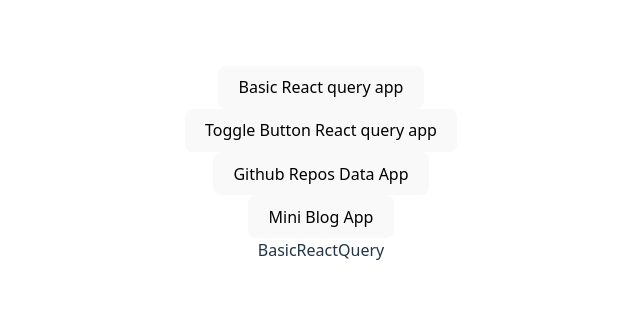
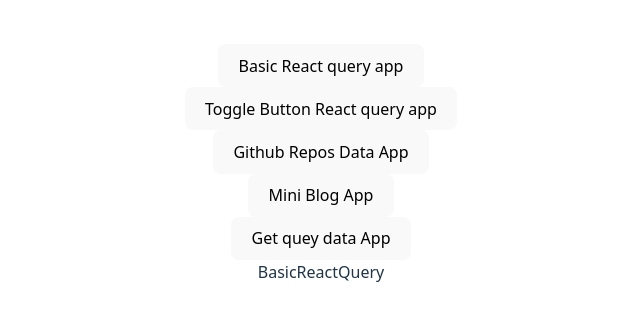
Before and after one commit to devrathsinghrana/codedamn-react-query, a React (Vite) app: page / in a window 1280 px wide. Shown: the part 236-556 px from the top of the page, without its empty margins (319-959 px from the left). Built offline with nearby package versions, Linux system fonts and the light colour scheme.

Commit message:
make visited blog post feature using react query

```diff
--- a/src/App.jsx
+++ b/src/App.jsx
@@ -4,6 +4,7 @@
 import ToggleButtonReactQuery from "./apps/ToggleButtonReactQuery";
 import GithubReposDataApp from "./apps/GithubReposDataApp";
 import MiniBlogApp from "./apps/MiniBlogApp";
+import GetQueryDataApp from "./apps/GetQueryDataApp";
 
 function App() {
   const [app, setApp] = useState("basic-react-query-app");
@@ -27,6 +28,11 @@
       <div>
         <button onClick={() => setApp("mini-blog-app")}>Mini Blog App</button>
       </div>
+      <div>
+        <button onClick={() => setApp("get-query-data")}>
+          Get quey data App
+        </button>
+      </div>
 
       {(() => {
         switch (app) {
@@ -38,6 +44,8 @@
             return <ToggleButtonReactQuery />;
           case "github-repos-data-app":
             return <GithubReposDataApp />;
+          case "get-query-data":
+            return <GetQueryDataApp />;
           default:
             return <BasicReactQuery />;
         }
--- /dev/null
+++ b/src/apps/GetQueryDataApp.jsx
@@ -0,0 +1,9 @@
+import React from "react";
+import queryClient from "../react-query-client";
+
+const GetQueryDataApp = () => {
+  console.log("queryClient>>>", queryClient.getQueryData(["post", 1]));
+  return <div>GetQueryDataApp</div>;
+};
+
+export default GetQueryDataApp;
--- a/src/apps/MiniBlogApp.jsx
+++ b/src/apps/MiniBlogApp.jsx
@@ -1,5 +1,6 @@
 import { useQuery } from "@tanstack/react-query";
 import React, { useState } from "react";
+import queryClient from "../react-query-client";
 
 const fetcher = (url) => fetch(url).then((res) => res.json());
 
@@ -38,6 +39,12 @@
       <ul>
         {posts.map((post) => (
           <li key={post.id}>
+            <b>
+              {(() => {
+                const cachedPost = queryClient.getQueryData(["post", post.id]);
+                return cachedPost ? "(visited) " : "";
+              })()}
+            </b>
             <a href="#" onClick={() => setPostId(post.id)}>
               {post.id} - {post.title}
             </a>
--- a/src/main.jsx
+++ b/src/main.jsx
@@ -2,10 +2,9 @@
 import { createRoot } from "react-dom/client";
 import "./index.css";
 import App from "./App.jsx";
-import { QueryClient, QueryClientProvider } from "@tanstack/react-query";
+import { QueryClientProvider } from "@tanstack/react-query";
 import { ReactQueryDevtools } from "@tanstack/react-query-devtools";
-
-const queryClient = new QueryClient();
+import queryClient from "./react-query-client.js";
 
 createRoot(document.getElementById("root")).render(
   <StrictMode>
--- /dev/null
+++ b/src/react-query-client.js
@@ -0,0 +1,5 @@
+import { QueryClient } from "@tanstack/react-query";
+
+const queryClient = new QueryClient();
+
+export default queryClient;
```
